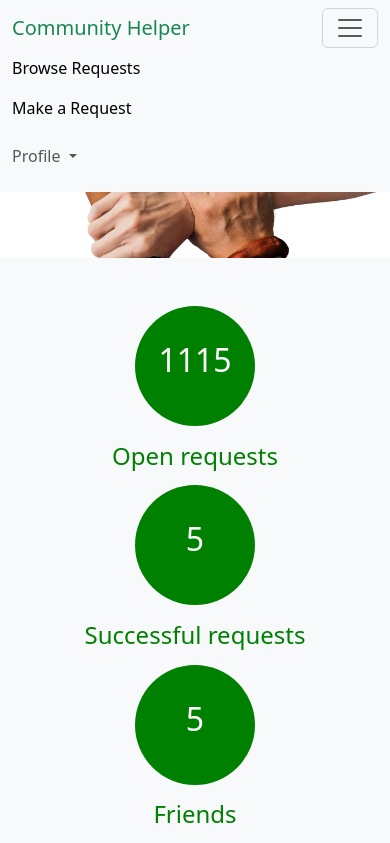
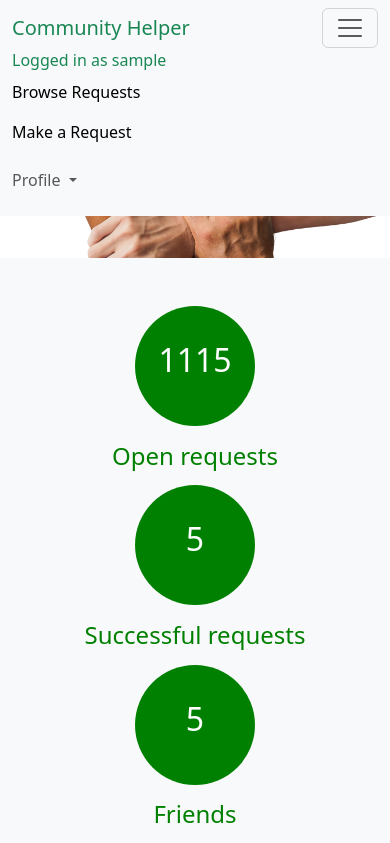
Before and after one commit to josipcodes/community-helper, a Django app: page / in a window 390 px wide, after a click that opens the changed part. Shown: the top 843 px of the page. Run offline with Django 3.2, Linux system fonts and the light colour scheme; the visitor is signed in with stand-in values (Sample User, id 1); some libraries are stand-ins or nearby versions.

Commit message:
Add responsive login confirmation

```diff
--- a/static/css/style.css
+++ b/static/css/style.css
@@ -36,6 +36,4 @@
     .stats-description {
         padding-top: 10%;
     }
-
-
   }
--- a/templates/base.html
+++ b/templates/base.html
@@ -28,6 +28,11 @@
             </button>
             <div class="collapse navbar-collapse" id="navbarSupportedContent">
                 <ul class="navbar-nav me-auto mb-2 mb-lg-0">
+                    {% if user.is_authenticated %}
+                    <li class="d-md-none">
+                        {% include "login-confirm.html" %}
+                    </li>
+                    {% endif %}
                     <li class="nav-item">
                         <a class="nav-link active" aria-current="page" href="#">Browse Requests</a>
                     </li>
@@ -55,6 +60,14 @@
                         </ul>
                     </li>
                 </ul>
+                <span class="d-none d-md-block">
+                {% include "login-confirm.html" %}
+                <!-- {% if profile.user.name is None %}
+                <div class="text-success login-confirm">Logged in as {{ user.username }}</div>
+                {% else %}
+                <div class="text-success login-confirm">Logged in as {{ profile.user.name }}</div>
+                {% endif %} -->
+                </span>
                 {% else %}
                 <ul class="navbar-nav ms-auto me-auto mb-2 mb-lg-0">
                     <li class="nav-item">
--- a/templates/index.html
+++ b/templates/index.html
@@ -83,7 +83,7 @@
                     <span class="stats">5</span>
                 </div>
                 <div class="stats-description">
-                    <span >Friends</span>
+                    <span>Friends</span>
                 </div>
             </div>
         </div>
--- /dev/null
+++ b/templates/login-confirm.html
@@ -0,0 +1,5 @@
+{% if profile.user.name is None %}
+    <div class="text-success login-confirm">Logged in as {{ user.username }}</div>
+{% else %}
+    <div class="text-success login-confirm">Logged in as {{ profile.user.name }}</div>
+{% endif %}
```
